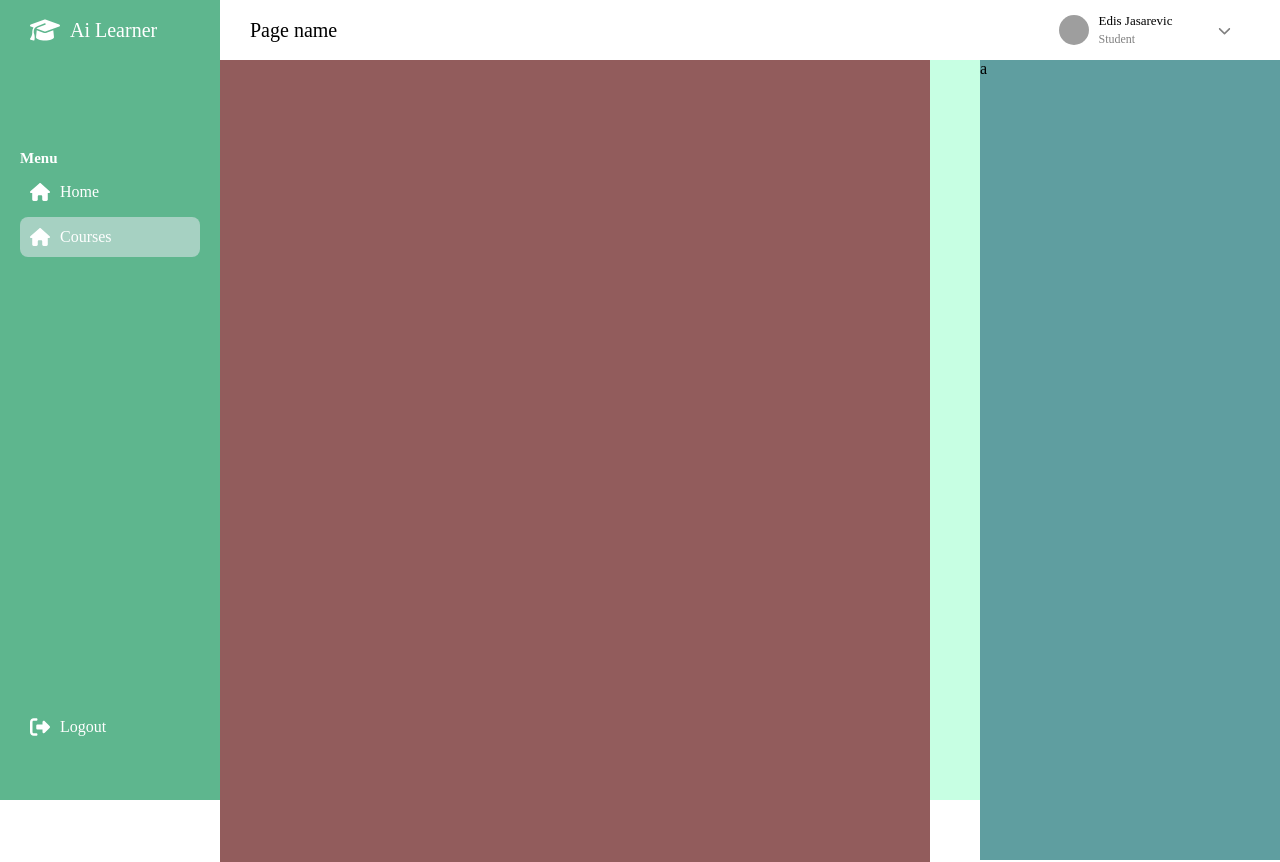
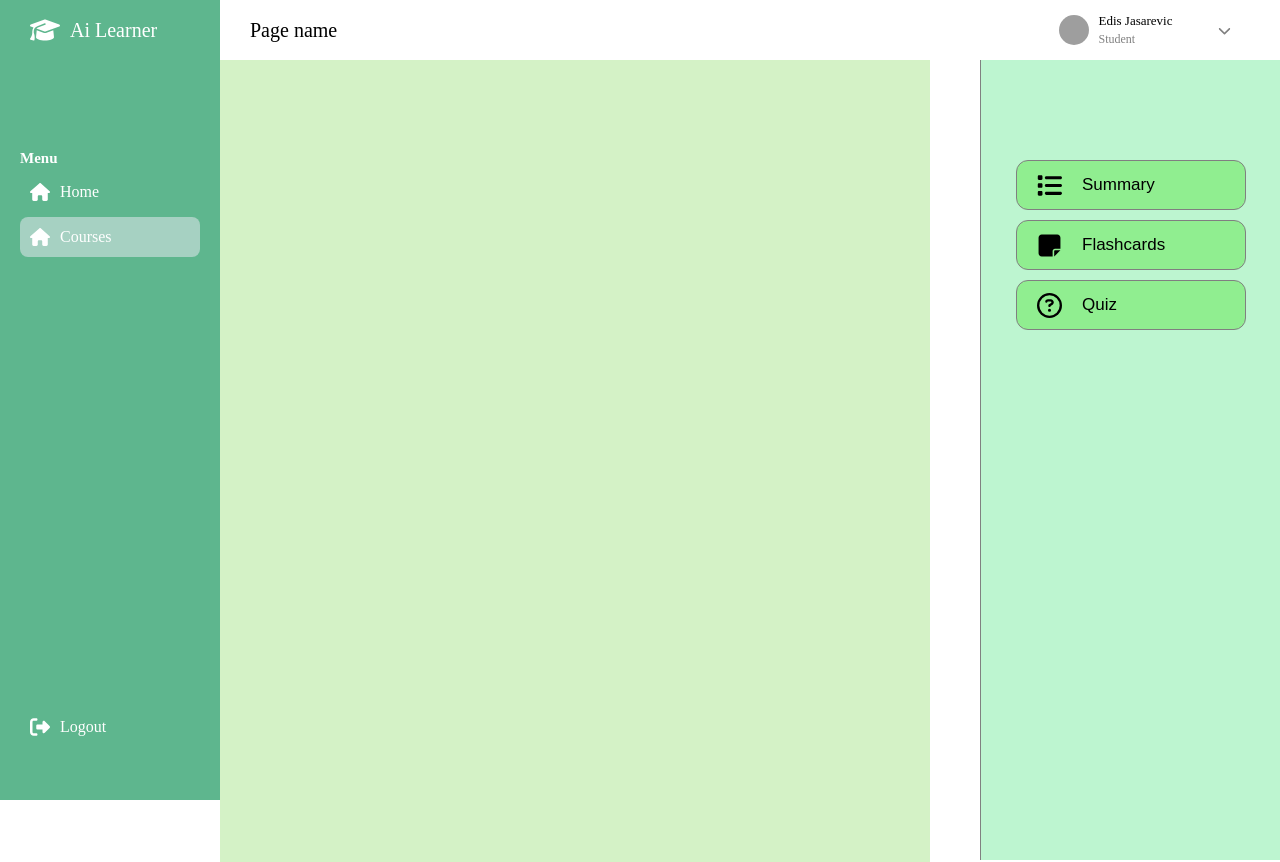
Before and after one commit to BestHackathon/AiDojoFE, an Angular app: page /student/courses/course/lecture in a window 1280 px wide. Shown: the top 862 px of the page. Built offline with nearby package versions, Linux system fonts and the light colour scheme; grey boxes are pictures that could not be loaded.

Commit message:
update student page

```diff
--- a/src/app/features/student-dashboard/pages/student-courses-page/student-courses-page.component.scss
+++ b/src/app/features/student-dashboard/pages/student-courses-page/student-courses-page.component.scss
@@ -1,7 +1,7 @@
 :host {
     width: calc(100vw - 218px);
     min-height: calc(100vh - 60px);
-    background-color: rgb(232, 234, 235);
+    background-color: rgb(168, 207, 192);
     display: flex;
     flex-direction: column;
     margin-left: 200px;
--- a/src/app/features/student-dashboard/pages/student-courses-page/student-lecture-item-page/student-lecture-item-page.component.html
+++ b/src/app/features/student-dashboard/pages/student-courses-page/student-lecture-item-page/student-lecture-item-page.component.html
@@ -1,4 +1,22 @@
 <div class="lecture-window">
 
 </div>
-<div class="lecture-menu">a</div>
+<div class="lecture-menu">
+    <div class="buttons">
+        <button class="get-summary">
+          <svg xmlns="http://www.w3.org/2000/svg" viewBox="0 0 512 512"><!--!Font Awesome Free 6.5.1 by @fontawesome - https://fontawesome.com License - https://fontawesome.com/license/free Copyright 2024 Fonticons, Inc.--><path d="M40 48C26.7 48 16 58.7 16 72v48c0 13.3 10.7 24 24 24H88c13.3 0 24-10.7 24-24V72c0-13.3-10.7-24-24-24H40zM192 64c-17.7 0-32 14.3-32 32s14.3 32 32 32H480c17.7 0 32-14.3 32-32s-14.3-32-32-32H192zm0 160c-17.7 0-32 14.3-32 32s14.3 32 32 32H480c17.7 0 32-14.3 32-32s-14.3-32-32-32H192zm0 160c-17.7 0-32 14.3-32 32s14.3 32 32 32H480c17.7 0 32-14.3 32-32s-14.3-32-32-32H192zM16 232v48c0 13.3 10.7 24 24 24H88c13.3 0 24-10.7 24-24V232c0-13.3-10.7-24-24-24H40c-13.3 0-24 10.7-24 24zM40 368c-13.3 0-24 10.7-24 24v48c0 13.3 10.7 24 24 24H88c13.3 0 24-10.7 24-24V392c0-13.3-10.7-24-24-24H40z"/></svg>
+
+          <p>Summary</p>
+        </button>
+        <button class="get-flashcards">
+          <svg xmlns="http://www.w3.org/2000/svg" viewBox="0 0 448 512"><!--!Font Awesome Free 6.5.1 by @fontawesome - https://fontawesome.com License - https://fontawesome.com/license/free Copyright 2024 Fonticons, Inc.--><path d="M64 32C28.7 32 0 60.7 0 96V416c0 35.3 28.7 64 64 64H288V368c0-26.5 21.5-48 48-48H448V96c0-35.3-28.7-64-64-64H64zM448 352H402.7 336c-8.8 0-16 7.2-16 16v66.7V480l32-32 64-64 32-32z"/></svg>
+
+          <p>Flashcards</p>
+        </button>
+        <button class="get-quiz">
+          <svg xmlns="http://www.w3.org/2000/svg" viewBox="0 0 512 512"><!--!Font Awesome Free 6.5.1 by @fontawesome - https://fontawesome.com License - https://fontawesome.com/license/free Copyright 2024 Fonticons, Inc.--><path d="M464 256A208 208 0 1 0 48 256a208 208 0 1 0 416 0zM0 256a256 256 0 1 1 512 0A256 256 0 1 1 0 256zm169.8-90.7c7.9-22.3 29.1-37.3 52.8-37.3h58.3c34.9 0 63.1 28.3 63.1 63.1c0 22.6-12.1 43.5-31.7 54.8L280 264.4c-.2 13-10.9 23.6-24 23.6c-13.3 0-24-10.7-24-24V250.5c0-8.6 4.6-16.5 12.1-20.8l44.3-25.4c4.7-2.7 7.6-7.7 7.6-13.1c0-8.4-6.8-15.1-15.1-15.1H222.6c-3.4 0-6.4 2.1-7.5 5.3l-.4 1.2c-4.4 12.5-18.2 19-30.6 14.6s-19-18.2-14.6-30.6l.4-1.2zM224 352a32 32 0 1 1 64 0 32 32 0 1 1 -64 0z"/></svg>
+
+          <p>Quiz</p>
+        </button>
+    </div>
+</div>
--- a/src/app/features/student-dashboard/pages/student-courses-page/student-lecture-item-page/student-lecture-item-page.component.scss
+++ b/src/app/features/student-dashboard/pages/student-courses-page/student-lecture-item-page/student-lecture-item-page.component.scss
@@ -10,15 +10,42 @@
         width: calc(100% - 320px);
         height: 2000px;
         display: flex;
-        background-color: rgb(146, 92, 92);
+        background-color: rgb(212, 242, 198);
     }
     .lecture-menu {
         width: 300px;
         min-height: 100%;
         display: flex;
         flex-direction: column;
-        background-color: cadetblue;
+        background-color: rgb(189, 245, 208);
         margin-left: calc(100% - 520px);
         position: fixed;
+        border-left: 1px solid grey;
+        .buttons {
+            display: flex;
+            flex-direction: column;
+            margin-top: 100px;
+            margin-left: 35px;
+            button {
+                width: 230px;
+                height: 50px;
+                border-radius: 12px;
+                margin-bottom: 10px;
+                border: 1px solid grey;
+                background-color: lightgreen;
+                display: flex;
+                align-items: center;
+                svg {
+                    width: 25px;
+                    height: 25px;
+                    margin-left: 20px;
+                }
+                p {
+                    margin-left: 20px;
+                    font-size: 17px;
+                }
+                cursor: pointer;
+            }
+        }
     }
 }
--- a/src/app/features/student-dashboard/student-dashboard.component.scss
+++ b/src/app/features/student-dashboard/student-dashboard.component.scss
@@ -2,5 +2,5 @@
     width: 100%;
     height: 100vh;
     display: flex;
-    background-color: rgb(199, 255, 227);
+    //background-color: rgb(199, 255, 227);
 }
```
